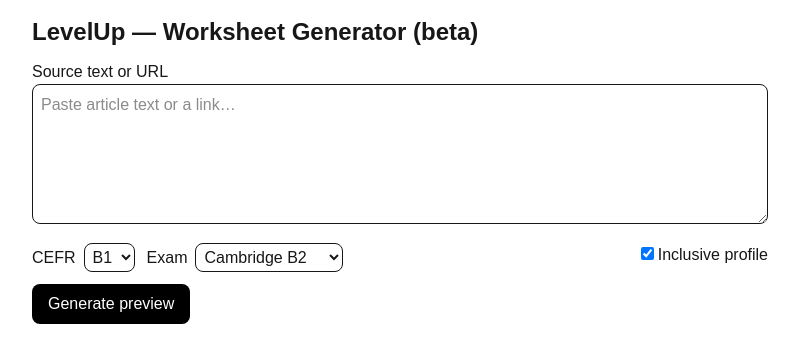
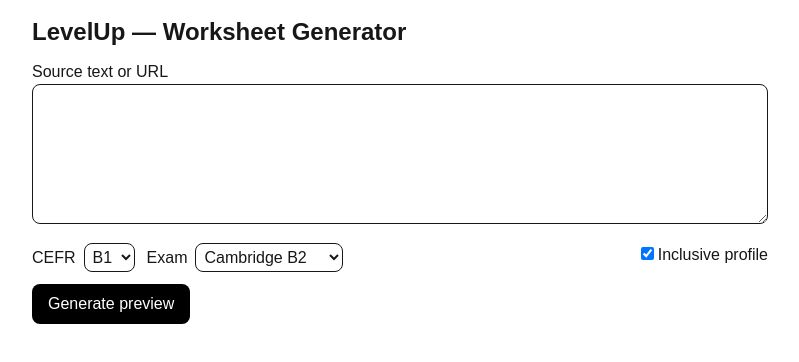
Before and after one commit to Mikeleane/Aontas, a Next.js app in the folder apps/worksheets/: page /embed in a window 1280 px wide. Shown: the top 362 px of the page, without its empty margins (240-1039 px from the left). Built offline with nearby package versions, Linux system fonts and the light colour scheme.

Commit message:
fix: add /embed page and redirect / -> /embed

```diff
--- a/apps/worksheets/app/embed/page.tsx
+++ b/apps/worksheets/app/embed/page.tsx
@@ -1,12 +1,7 @@
 "use client";
 import React, { useEffect, useState } from "react";
 
-type GenResponse = {
-  student_text: string;
-  exercises: string[];
-  source?: string;
-  credit?: string;
-};
+type GenResponse = { student_text: string; exercises: string[]; source?: string; credit?: string };
 
 export default function EmbedPage() {
   const [input, setInput] = useState("");
@@ -19,79 +14,48 @@ export default function EmbedPage() {
   async function generate() {
     if (!input.trim()) { setNote("Please paste text or a URL."); return; }
     setNote("Generating…");
-    try {
     const res = await fetch("/api/generate", {
       method: "POST",
       headers: { "Content-Type": "application/json" },
       body: JSON.stringify({ input, cefr, exam, inclusive, locale: "IE" })
     });
-      if (!res.ok) throw new Error(`Server ${res.status}`);
     const json: GenResponse = await res.json();
     setData(json);
     setNote("Preview ready.");
-      // ask parent iframe (if any) to resize
-      setTimeout(() => {
-        window.parent?.postMessage({ type: "resize", height: document.body.scrollHeight }, "*");
-      }, 50);
-    } catch (e: unknown) {
-      const msg = e instanceof Error ? e.message : String(e);
-      setNote("Couldn’t generate. " + msg);
-    }
+    setTimeout(() => window.parent?.postMessage({ type: "resize", height: document.body.scrollHeight }, "*"), 50);
   }
 
   useEffect(() => {
-    // keep height in sync for iframe embeds; harmless when standalone
     window.parent?.postMessage({ type: "resize", height: document.body.scrollHeight }, "*");
   });
 
   return (
     <main className="mx-auto max-w-3xl p-4">
-      <h1 className="text-2xl font-semibold mb-3">LevelUp — Worksheet Generator (beta)</h1>
+      <h1 className="text-2xl font-semibold mb-3">LevelUp — Worksheet Generator</h1>
 
       <label className="block font-medium mt-2">Source text or URL</label>
-      <textarea
-        value={input}
-        onChange={(e) => setInput(e.target.value)}
-        className="w-full min-h-[140px] border rounded-lg p-2"
-        placeholder="Paste article text or a link…"
-      />
+      <textarea value={input} onChange={(e) => setInput(e.target.value)}
+                className="w-full min-h-[140px] border rounded-lg p-2" />
 
       <div className="flex gap-3 my-3 flex-wrap">
         <label>CEFR
-          <select
-            value={cefr}
-            onChange={(e) => setCefr(e.target.value)}
-            className="ml-2 border rounded-lg p-1"
-          >
+          <select value={cefr} onChange={(e)=>setCefr(e.target.value)} className="ml-2 border rounded-lg p-1">
             <option>A2</option><option>B1</option><option>B2</option><option>C1</option>
           </select>
         </label>
         <label>Exam
-          <select
-            value={exam}
-            onChange={(e) => setExam(e.target.value)}
-            className="ml-2 border rounded-lg p-1"
-          >
-            <option>Cambridge B1</option>
-            <option>Cambridge B2</option>
-            <option>Cambridge C1</option>
-            <option>IELTS Academic</option>
+          <select value={exam} onChange={(e)=>setExam(e.target.value)} className="ml-2 border rounded-lg p-1">
+            <option>Cambridge B1</option><option>Cambridge B2</option>
+            <option>Cambridge C1</option><option>IELTS Academic</option>
           </select>
         </label>
         <label className="ml-auto">
-          <input
-            type="checkbox"
-            checked={inclusive}
-            onChange={(e) => setInclusive(e.target.checked)}
-            className="mr-1"
-          />
+          <input type="checkbox" checked={inclusive} onChange={(e)=>setInclusive(e.target.checked)} className="mr-1" />
           Inclusive profile
         </label>
       </div>
 
-      <button onClick={generate} className="bg-black text-white rounded-lg px-4 py-2">
-        Generate preview
-      </button>
+      <button onClick={generate} className="bg-black text-white rounded-lg px-4 py-2">Generate preview</button>
       <div className="text-sm mt-2">{note}</div>
 
       {data && (
@@ -99,12 +63,8 @@ export default function EmbedPage() {
           <h3 className="text-lg font-semibold">Student text (preview)</h3>
           <p className="whitespace-pre-line">{data.student_text}</p>
           <h4 className="mt-3 font-semibold">Exercises</h4>
-          <ol className="list-decimal pl-6">
-            {(data.exercises ?? []).map((x, i) => <li key={i}>{x}</li>)}
-          </ol>
-          <div className="text-xs text-gray-600 mt-2">
-            Source: {data.source ?? "—"} • {data.credit ?? ""}
-          </div>
+          <ol className="list-decimal pl-6">{data.exercises.map((x,i)=><li key={i}>{x}</li>)}</ol>
+          <div className="text-xs text-gray-600 mt-2">Source: {data.source ?? "—"} • {data.credit ?? ""}</div>
         </div>
       )}
     </main>
--- a/apps/worksheets/app/page.tsx
+++ b/apps/worksheets/app/page.tsx
@@ -1,7 +1,5 @@
 import { redirect } from "next/navigation";
-
-// prevent static pre-render; always run on request
-export const dynamic = "force-dynamic";
+export const dynamic = "force-dynamic"; // ensure runtime executes per request
 
 export default function Home() {
   redirect("/embed");
```
Lines whose indentation alone changed are shown as unchanged.
